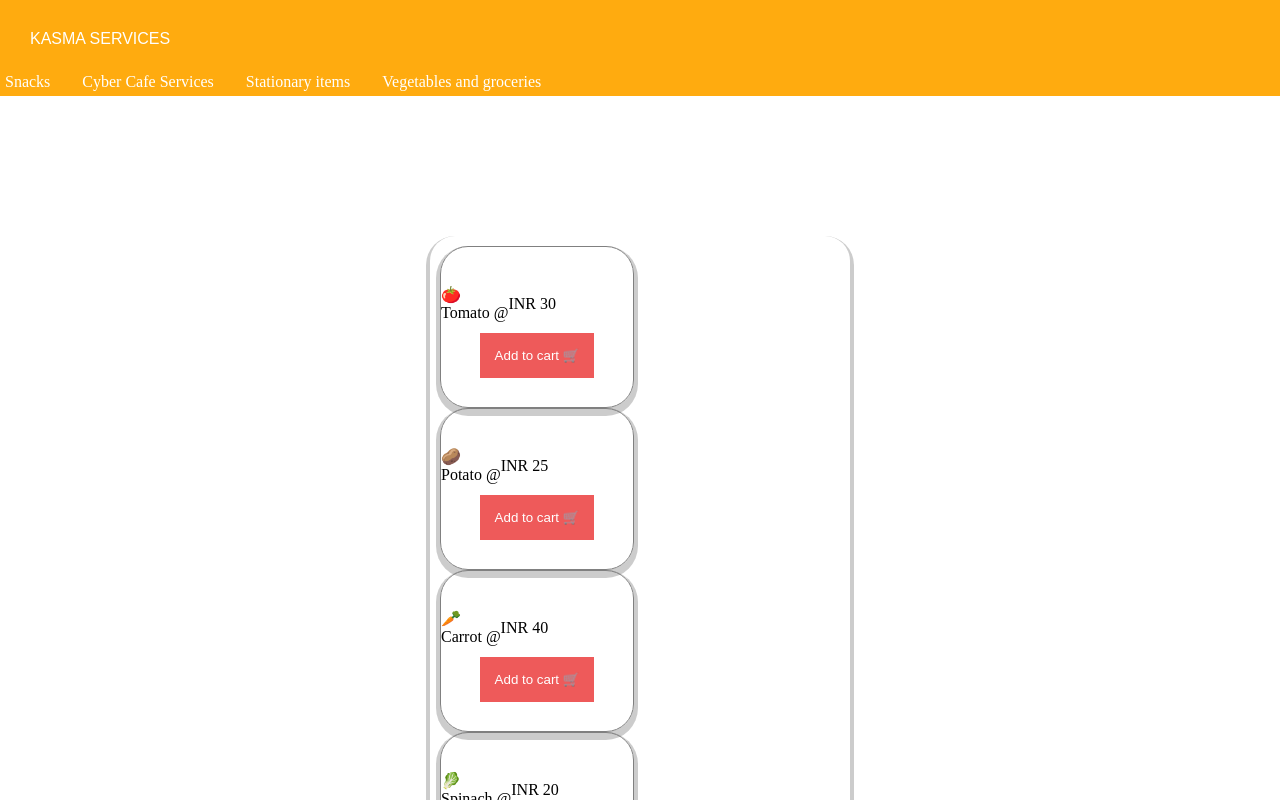
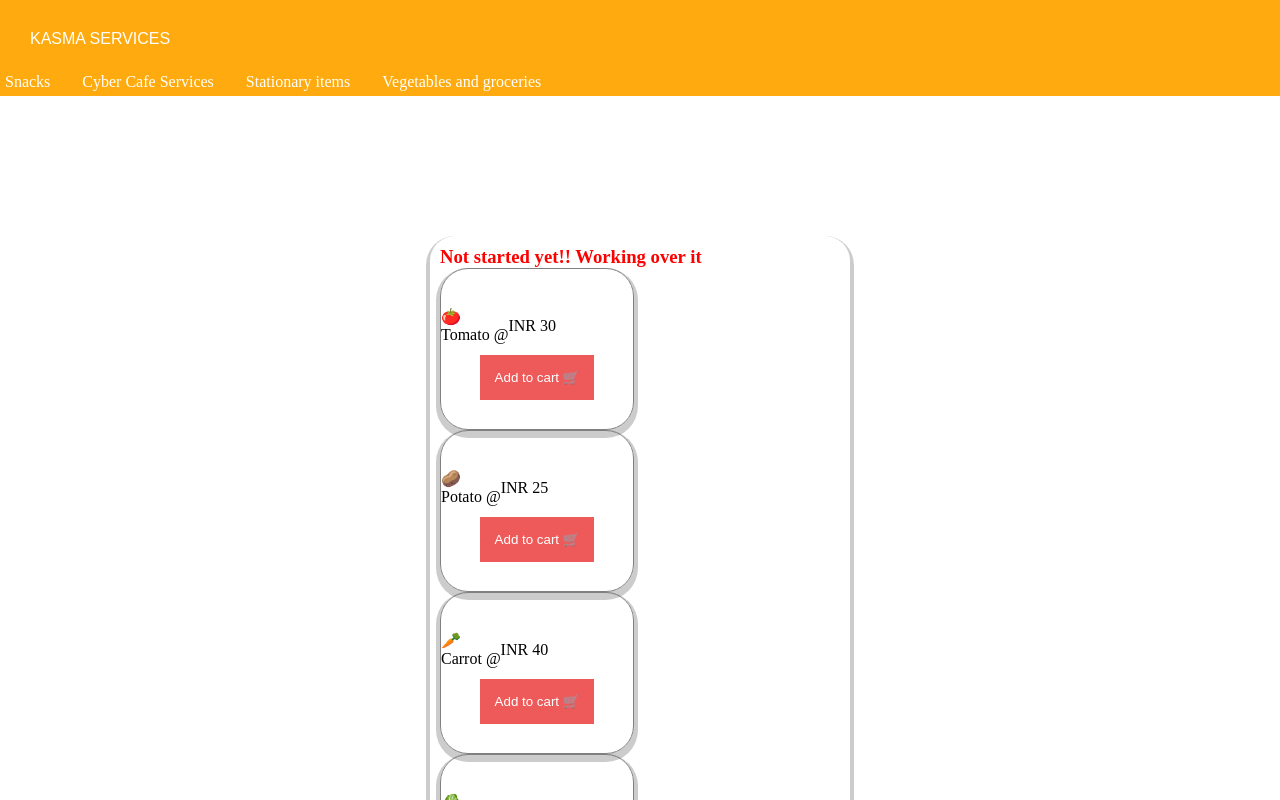
Before and after one commit to gpmakm/kasma-services, a Next.js app: page /groceries-and-vegetables in a window 1280 px wide. Shown: the top 800 px of the page. Built offline with nearby package versions, Linux system fonts and the light colour scheme.

Commit message:
Nothing changed

```diff
--- a/src/app/groceries-and-vegetables/page.jsx
+++ b/src/app/groceries-and-vegetables/page.jsx
@@ -5,6 +5,7 @@ const Vegetables = () => {
     <div>
         <div className="container">
             <div className="vegetables">
+                <h3 style={{color:'red'}}>Not started yet!! Working over it</h3>
                 {
                     vegetables.map((vegetable)=>{
                         return (
```
